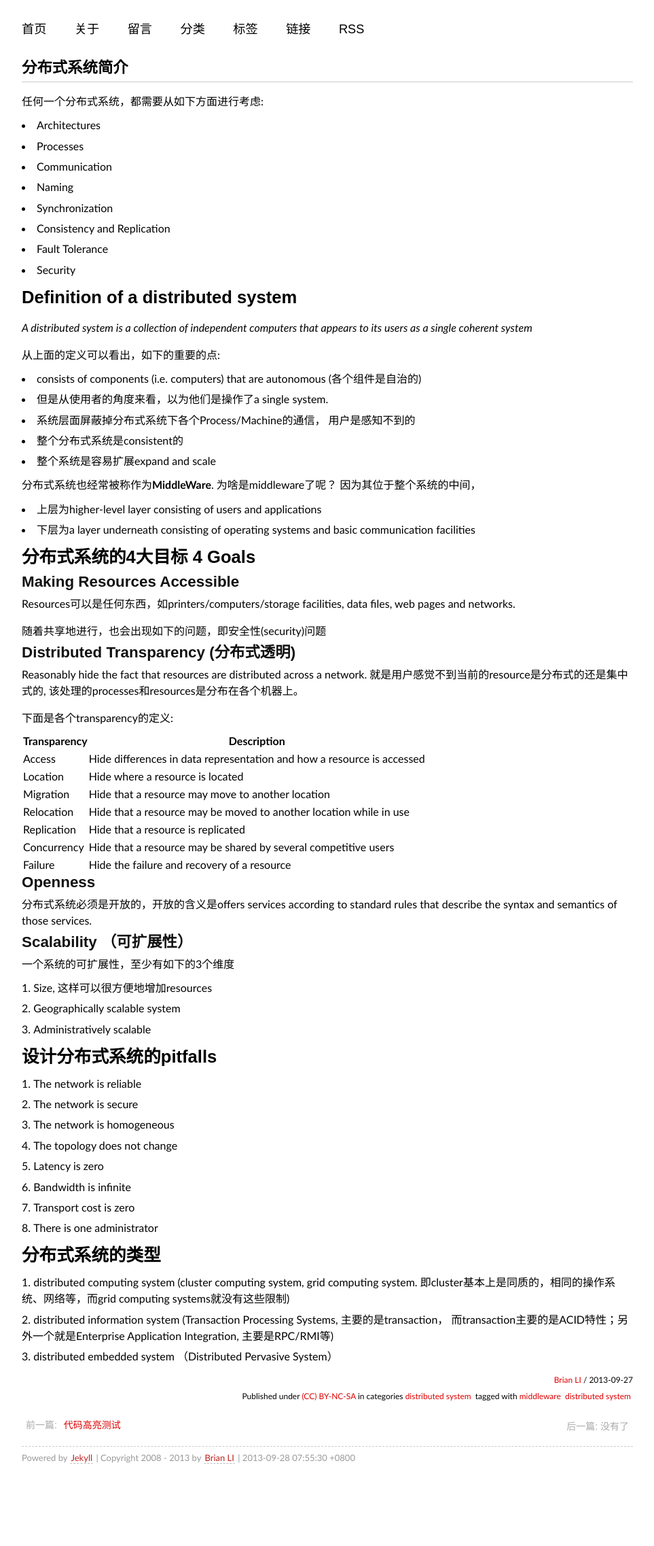
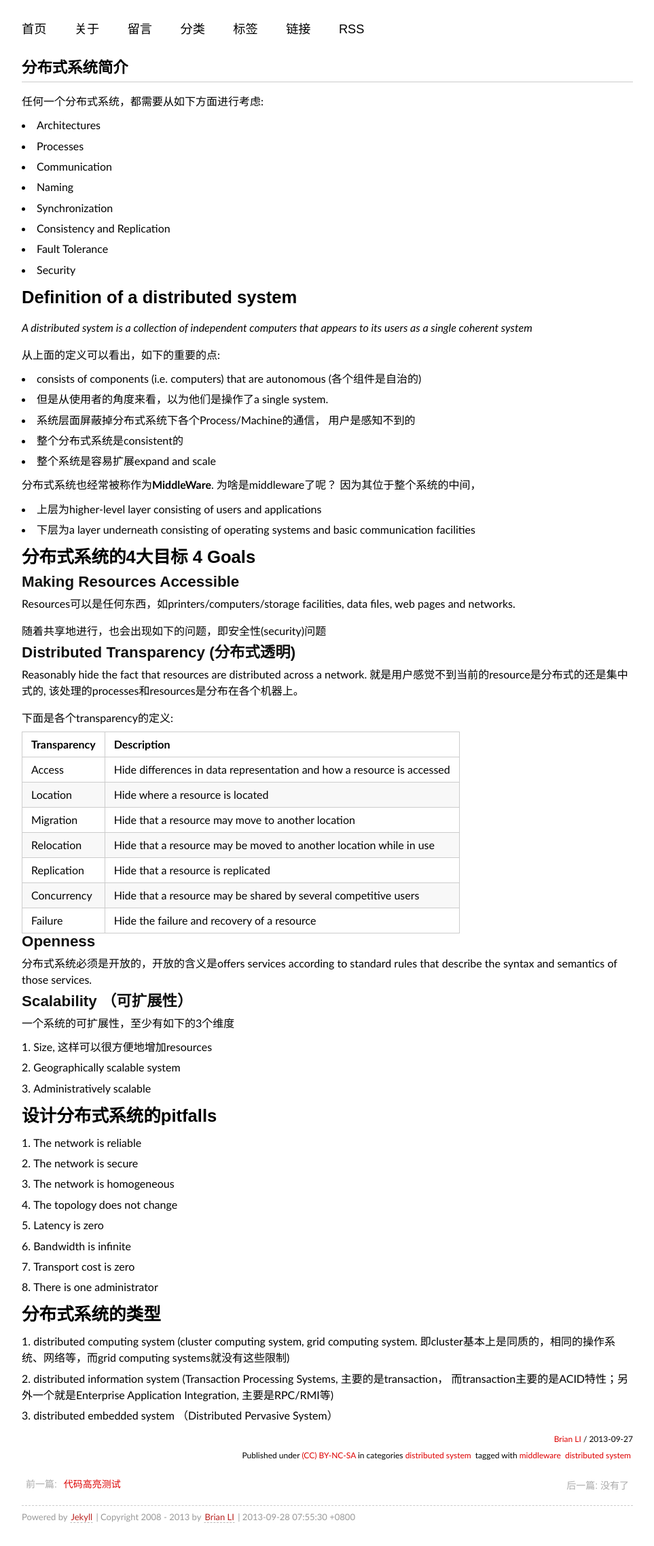
Before and after one commit to fandywang/brianli.github.com, a Jekyll site: the page built from _posts/2013-09-27-distributed-system-intro.md, in a window 1280 px wide. Shown: the whole page at 68% size, without its empty margins (158-1121 px from the left). Built offline with Jekyll 4.4.1, drawn with Linux system fonts in a browser that asks for light colours; some web fonts are replaced; comment, search, counter and statistics services are not loaded; before the commit the page ends 2187 px from its top, so only the background shows below that.

Commit message:
add table css from github

```diff
--- a/css/style.css
+++ b/css/style.css
@@ -102,3 +102,28 @@
 #previous_next_page #next_page {
     float: right
 }
+
+table {
+    padding: 0;border-collapse: collapse; }
+table tr {
+    border-top: 1px solid #cccccc;
+    background-color: white;
+    margin: 0;
+    padding: 0; }
+table tr:nth-child(2n) {
+    background-color: #f8f8f8; }
+table tr th {
+    font-weight: bold;
+    border: 1px solid #cccccc;
+    text-align: left;
+    margin: 0;
+    padding: 6px 13px; }
+table tr td {
+    border: 1px solid #cccccc;
+    text-align: left;
+    margin: 0;
+    padding: 6px 13px; }
+table tr th :first-child, table tr td :first-child {
+    margin-top: 0; }
+table tr th :last-child, table tr td :last-child {
+          margin-bottom: 0; }
```
